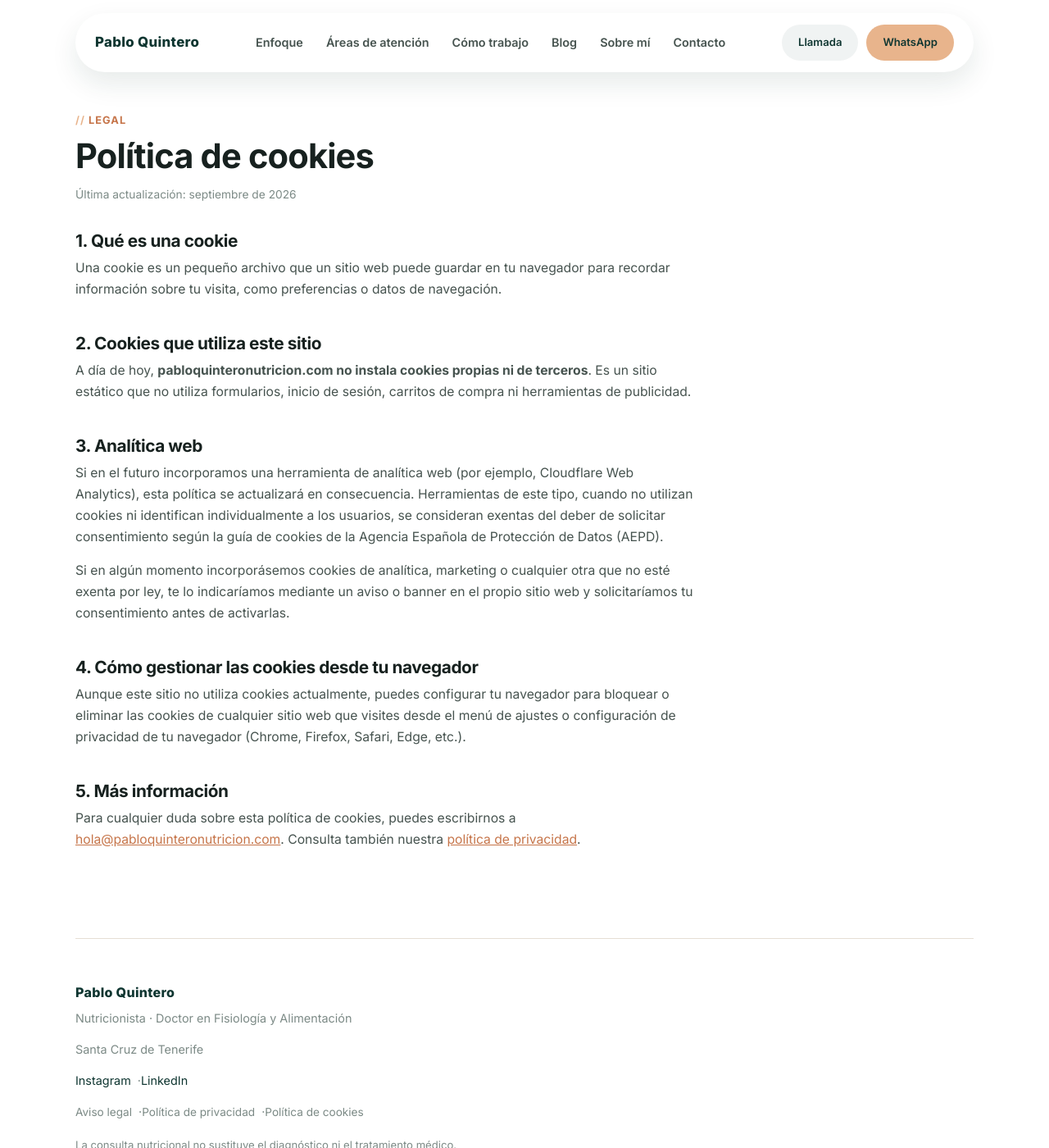
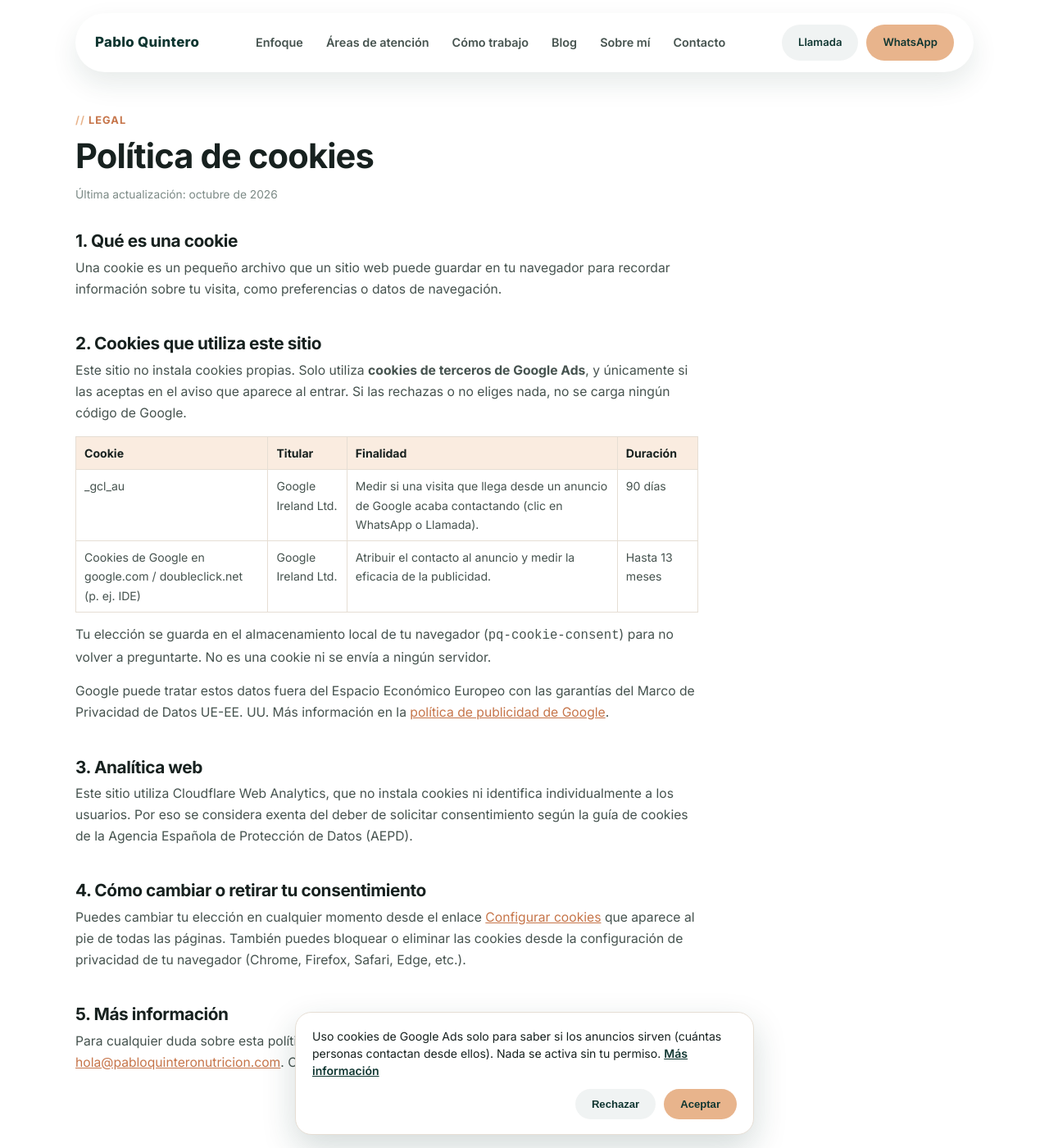
Before and after one commit to pquinriver/pabloquintero-nutricion, a Jekyll site: the page cookies.html, which Jekyll copies as it is, in a window 1280 px wide and 1400 px high. Shown: the whole window at 82% size. Built offline with Jekyll 4.4.1, drawn with Linux system fonts in a browser that asks for light colours.

Commit message:
Add cookie consent banner with Google Ads conversion tracking
Google tag loads only after consent (basic mode). WhatsApp and phone
clicks fire the 'Contact' conversion. Cookie policy updated and a
'Configurar cookies' link added to every footer.

Co-Authored-By: Claude Opus 5.5 <noreply@anthropic.com>

```diff
--- a/_includes/footer.html
+++ b/_includes/footer.html
@@ -3,6 +3,6 @@
     <p>Nutricionista · Doctor (PhD) en Fisiología y Alimentación</p>
     <p>Santa Cruz de Tenerife · El Médano</p>
     <p class="f-links"><a href="#">Instagram</a>·<a href="https://www.linkedin.com/in/pabloquintero" target="_blank" rel="noopener">LinkedIn</a></p>
-    <p class="f-legal"><a href="{{ '/aviso-legal.html' | relative_url }}">Aviso legal</a>·<a href="{{ '/privacidad.html' | relative_url }}">Política de privacidad</a>·<a href="{{ '/cookies.html' | relative_url }}">Política de cookies</a></p>
+    <p class="f-legal"><a href="{{ '/aviso-legal.html' | relative_url }}">Aviso legal</a>·<a href="{{ '/privacidad.html' | relative_url }}">Política de privacidad</a>·<a href="{{ '/cookies.html' | relative_url }}">Política de cookies</a>·<a href="#" data-cookie-settings>Configurar cookies</a></p>
     <p class="f-disclaimer">La consulta nutricional no sustituye el diagnóstico ni el tratamiento médico.</p>
   </footer>
--- a/_includes/head.html
+++ b/_includes/head.html
@@ -28,4 +28,5 @@
 <link rel="preconnect" href="https://fonts.gstatic.com" crossorigin>
 <link href="https://fonts.googleapis.com/css2?family=Inter:wght@400;500;600;700;800&display=swap" rel="stylesheet">
 <link rel="stylesheet" href="{{ '/styles.css' | relative_url }}">
+<script src="{{ '/assets/consent.js' | relative_url }}" defer></script>
 <!-- Cloudflare Web Analytics --><script type='module' src='https://static.cloudflareinsights.com/beacon.min.js' data-cf-beacon='{"token": "a125f3a845f649b9b76d98db387de71a"}'></script><!-- End Cloudflare Web Analytics -->
--- /dev/null
+++ b/assets/consent.js
@@ -0,0 +1,83 @@
+// Banner de cookies + Google Ads (modo básico: no se carga nada de Google sin consentimiento).
+// Conversión "Contact": clic en WhatsApp o en Llamada.
+(function () {
+  var ADS_ID = 'AW-18451637807';
+  var CONTACT_CONVERSION = 'AW-18451637807/y5jpCPjg8IsdEK_Mtt5E';
+  var KEY = 'pq-cookie-consent'; // 'granted' | 'denied'
+
+  function getChoice() {
+    try { return localStorage.getItem(KEY); } catch (e) { return null; }
+  }
+  function setChoice(v) {
+    try { localStorage.setItem(KEY, v); } catch (e) {}
+  }
+
+  var loaded = false;
+  function loadGoogleTag() {
+    if (loaded) return;
+    loaded = true;
+    window.dataLayer = window.dataLayer || [];
+    window.gtag = function () { dataLayer.push(arguments); };
+    gtag('consent', 'default', {
+      ad_storage: 'granted', ad_user_data: 'granted',
+      ad_personalization: 'granted', analytics_storage: 'denied'
+    });
+    gtag('js', new Date());
+    gtag('config', ADS_ID);
+    var s = document.createElement('script');
+    s.async = true;
+    s.src = 'https://www.googletagmanager.com/gtag/js?id=' + ADS_ID;
+    document.head.appendChild(s);
+  }
+
+  function trackContact(e) {
+    var a = e.target.closest && e.target.closest('a[href^="https://wa.me"], a[href^="tel:"]');
+    if (!a || !loaded) return;
+    gtag('event', 'conversion', { send_to: CONTACT_CONVERSION, transport_type: 'beacon' });
+  }
+
+  function closeBanner() {
+    var b = document.getElementById('cookieBanner');
+    if (b) b.remove();
+  }
+
+  function showBanner() {
+    if (document.getElementById('cookieBanner')) return;
+    var b = document.createElement('div');
+    b.id = 'cookieBanner';
+    b.className = 'cookie-banner';
+    b.setAttribute('role', 'dialog');
+    b.setAttribute('aria-label', 'Preferencias de cookies');
+    b.innerHTML =
+      '<p>Uso cookies de Google Ads solo para saber si los anuncios sirven (cuántas personas contactan desde ellos). ' +
+      'Nada se activa sin tu permiso. <a href="/cookies.html">Más información</a></p>' +
+      '<div class="cookie-actions">' +
+      '<button type="button" class="btn btn--secondary btn--sm" data-consent="denied">Rechazar</button>' +
+      '<button type="button" class="btn btn--primary btn--sm" data-consent="granted">Aceptar</button>' +
+      '</div>';
+    b.addEventListener('click', function (e) {
+      var v = e.target.getAttribute && e.target.getAttribute('data-consent');
+      if (!v) return;
+      var previous = getChoice();
+      setChoice(v);
+      closeBanner();
+      if (v === 'granted') loadGoogleTag();
+      else if (previous === 'granted') location.reload(); // retirar consentimiento: recargar sin la etiqueta
+    });
+    document.body.appendChild(b);
+  }
+
+  function init() {
+    var choice = getChoice();
+    if (choice === 'granted') loadGoogleTag();
+    else if (choice !== 'denied') showBanner();
+
+    document.addEventListener('click', trackContact, true);
+    document.querySelectorAll('[data-cookie-settings]').forEach(function (el) {
+      el.addEventListener('click', function (e) { e.preventDefault(); showBanner(); });
+    });
+  }
+
+  if (document.readyState === 'loading') document.addEventListener('DOMContentLoaded', init);
+  else init();
+})();
--- a/aviso-legal.html
+++ b/aviso-legal.html
@@ -14,6 +14,7 @@
 <link rel="preconnect" href="https://fonts.gstatic.com" crossorigin>
 <link href="https://fonts.googleapis.com/css2?family=Inter:wght@400;500;600;700;800&display=swap" rel="stylesheet">
 <link rel="stylesheet" href="styles.css">
+<script src="/assets/consent.js" defer></script>
 </head>
 <body>
 
@@ -99,7 +100,7 @@
     <p>Nutricionista · Doctor en Fisiología y Alimentación</p>
     <p>Santa Cruz de Tenerife</p>
     <p class="f-links"><a href="#">Instagram</a>·<a href="https://www.linkedin.com/in/pabloquintero" target="_blank" rel="noopener">LinkedIn</a></p>
-    <p class="f-legal"><a href="aviso-legal.html">Aviso legal</a>·<a href="privacidad.html">Política de privacidad</a>·<a href="cookies.html">Política de cookies</a></p>
+    <p class="f-legal"><a href="aviso-legal.html">Aviso legal</a>·<a href="privacidad.html">Política de privacidad</a>·<a href="cookies.html">Política de cookies</a>·<a href="#" data-cookie-settings>Configurar cookies</a></p>
     <p class="f-disclaimer">La consulta nutricional no sustituye el diagnóstico ni el tratamiento médico.</p>
   </footer>
 
--- a/cookies.html
+++ b/cookies.html
@@ -14,6 +14,7 @@
 <link rel="preconnect" href="https://fonts.gstatic.com" crossorigin>
 <link href="https://fonts.googleapis.com/css2?family=Inter:wght@400;500;600;700;800&display=swap" rel="stylesheet">
 <link rel="stylesheet" href="styles.css">
+<script src="/assets/consent.js" defer></script>
 </head>
 <body>
 
@@ -53,7 +54,7 @@
   <section class="legal-hero">
     <p class="eyebrow-note">Legal</p>
     <h1 style="font-size:clamp(1.9rem,3.5vw,2.6rem);max-width:640px;">Política de cookies</h1>
-    <p class="legal-updated">Última actualización: septiembre de 2026</p>
+    <p class="legal-updated">Última actualización: octubre de 2026</p>
   </section>
 
   <section class="legal-content">
@@ -62,14 +63,22 @@
     <p>Una cookie es un pequeño archivo que un sitio web puede guardar en tu navegador para recordar información sobre tu visita, como preferencias o datos de navegación.</p>
 
     <h2>2. Cookies que utiliza este sitio</h2>
-    <p>A día de hoy, <b>pabloquinteronutricion.com no instala cookies propias ni de terceros</b>. Es un sitio estático que no utiliza formularios, inicio de sesión, carritos de compra ni herramientas de publicidad.</p>
+    <p>Este sitio no instala cookies propias. Solo utiliza <b>cookies de terceros de Google Ads</b>, y únicamente si las aceptas en el aviso que aparece al entrar. Si las rechazas o no eliges nada, no se carga ningún código de Google.</p>
+    <table>
+      <thead><tr><th>Cookie</th><th>Titular</th><th>Finalidad</th><th>Duración</th></tr></thead>
+      <tbody>
+        <tr><td>_gcl_au</td><td>Google Ireland Ltd.</td><td>Medir si una visita que llega desde un anuncio de Google acaba contactando (clic en WhatsApp o Llamada).</td><td>90 días</td></tr>
+        <tr><td>Cookies de Google en google.com / doubleclick.net (p. ej. IDE)</td><td>Google Ireland Ltd.</td><td>Atribuir el contacto al anuncio y medir la eficacia de la publicidad.</td><td>Hasta 13 meses</td></tr>
+      </tbody>
+    </table>
+    <p>Tu elección se guarda en el almacenamiento local de tu navegador (<code>pq-cookie-consent</code>) para no volver a preguntarte. No es una cookie ni se envía a ningún servidor.</p>
+    <p>Google puede tratar estos datos fuera del Espacio Económico Europeo con las garantías del Marco de Privacidad de Datos UE-EE. UU. Más información en la <a href="https://policies.google.com/technologies/ads?hl=es" target="_blank" rel="noopener">política de publicidad de Google</a>.</p>
 
     <h2>3. Analítica web</h2>
-    <p>Si en el futuro incorporamos una herramienta de analítica web (por ejemplo, Cloudflare Web Analytics), esta política se actualizará en consecuencia. Herramientas de este tipo, cuando no utilizan cookies ni identifican individualmente a los usuarios, se consideran exentas del deber de solicitar consentimiento según la guía de cookies de la Agencia Española de Protección de Datos (AEPD).</p>
-    <p>Si en algún momento incorporásemos cookies de analítica, marketing o cualquier otra que no esté exenta por ley, te lo indicaríamos mediante un aviso o banner en el propio sitio web y solicitaríamos tu consentimiento antes de activarlas.</p>
+    <p>Este sitio utiliza Cloudflare Web Analytics, que no instala cookies ni identifica individualmente a los usuarios. Por eso se considera exenta del deber de solicitar consentimiento según la guía de cookies de la Agencia Española de Protección de Datos (AEPD).</p>
 
-    <h2>4. Cómo gestionar las cookies desde tu navegador</h2>
-    <p>Aunque este sitio no utiliza cookies actualmente, puedes configurar tu navegador para bloquear o eliminar las cookies de cualquier sitio web que visites desde el menú de ajustes o configuración de privacidad de tu navegador (Chrome, Firefox, Safari, Edge, etc.).</p>
+    <h2>4. Cómo cambiar o retirar tu consentimiento</h2>
+    <p>Puedes cambiar tu elección en cualquier momento desde el enlace <a href="#" data-cookie-settings>Configurar cookies</a> que aparece al pie de todas las páginas. También puedes bloquear o eliminar las cookies desde la configuración de privacidad de tu navegador (Chrome, Firefox, Safari, Edge, etc.).</p>
 
     <h2>5. Más información</h2>
     <p>Para cualquier duda sobre esta política de cookies, puedes escribirnos a <a href="mailto:hola@pabloquinteronutricion.com">hola@pabloquinteronutricion.com</a>. Consulta también nuestra <a href="privacidad.html">política de privacidad</a>.</p>
@@ -81,7 +90,7 @@
     <p>Nutricionista · Doctor en Fisiología y Alimentación</p>
     <p>Santa Cruz de Tenerife</p>
     <p class="f-links"><a href="#">Instagram</a>·<a href="https://www.linkedin.com/in/pabloquintero" target="_blank" rel="noopener">LinkedIn</a></p>
-    <p class="f-legal"><a href="aviso-legal.html">Aviso legal</a>·<a href="privacidad.html">Política de privacidad</a>·<a href="cookies.html">Política de cookies</a></p>
+    <p class="f-legal"><a href="aviso-legal.html">Aviso legal</a>·<a href="privacidad.html">Política de privacidad</a>·<a href="cookies.html">Política de cookies</a>·<a href="#" data-cookie-settings>Configurar cookies</a></p>
     <p class="f-disclaimer">La consulta nutricional no sustituye el diagnóstico ni el tratamiento médico.</p>
   </footer>
 
--- a/index.html
+++ b/index.html
@@ -28,6 +28,7 @@
 <link rel="preconnect" href="https://fonts.gstatic.com" crossorigin>
 <link href="https://fonts.googleapis.com/css2?family=Inter:wght@400;500;600;700;800&display=swap" rel="stylesheet">
 <link rel="stylesheet" href="styles.css">
+<script src="/assets/consent.js" defer></script>
 <script type="application/ld+json">
 {
   "@context": "https://schema.org",
@@ -402,7 +403,7 @@
     <p>Nutricionista · Doctor (PhD) en Fisiología y Alimentación</p>
     <p>Santa Cruz de Tenerife · El Médano · Online</p>
     <p class="f-links"><a href="#">Instagram</a>·<a href="https://www.linkedin.com/in/pabloquintero" target="_blank" rel="noopener">LinkedIn</a></p>
-    <p class="f-legal"><a href="aviso-legal.html">Aviso legal</a>·<a href="privacidad.html">Política de privacidad</a>·<a href="cookies.html">Política de cookies</a></p>
+    <p class="f-legal"><a href="aviso-legal.html">Aviso legal</a>·<a href="privacidad.html">Política de privacidad</a>·<a href="cookies.html">Política de cookies</a>·<a href="#" data-cookie-settings>Configurar cookies</a></p>
     <p class="f-disclaimer">La consulta nutricional no sustituye el diagnóstico ni el tratamiento médico.</p>
   </footer>
 
--- a/privacidad.html
+++ b/privacidad.html
@@ -14,6 +14,7 @@
 <link rel="preconnect" href="https://fonts.gstatic.com" crossorigin>
 <link href="https://fonts.googleapis.com/css2?family=Inter:wght@400;500;600;700;800&display=swap" rel="stylesheet">
 <link rel="stylesheet" href="styles.css">
+<script src="/assets/consent.js" defer></script>
 </head>
 <body>
 
@@ -102,7 +103,7 @@
     <p>Nutricionista · Doctor en Fisiología y Alimentación</p>
     <p>Santa Cruz de Tenerife</p>
     <p class="f-links"><a href="#">Instagram</a>·<a href="https://www.linkedin.com/in/pabloquintero" target="_blank" rel="noopener">LinkedIn</a></p>
-    <p class="f-legal"><a href="aviso-legal.html">Aviso legal</a>·<a href="privacidad.html">Política de privacidad</a>·<a href="cookies.html">Política de cookies</a></p>
+    <p class="f-legal"><a href="aviso-legal.html">Aviso legal</a>·<a href="privacidad.html">Política de privacidad</a>·<a href="cookies.html">Política de cookies</a>·<a href="#" data-cookie-settings>Configurar cookies</a></p>
     <p class="f-disclaimer">La consulta nutricional no sustituye el diagnóstico ni el tratamiento médico.</p>
   </footer>
 
--- a/styles.css
+++ b/styles.css
@@ -230,6 +230,10 @@
   .legal-content ul{margin:0 0 1em;padding-left:1.2em;color:var(--ink-soft)}
   .legal-content li{margin-bottom:.4em}
   .legal-content a{color:var(--terracotta);text-decoration:underline}
+  .legal-content table{width:100%;border-collapse:collapse;margin:0 0 1em;font-size:.88rem}
+  .legal-content th,.legal-content td{border:1px solid var(--line);padding:8px 10px;text-align:left;vertical-align:top}
+  .legal-content th{background:var(--paper-alt);color:var(--ink)}
+  @media (max-width:640px){.legal-content table{display:block;overflow-x:auto}}
   .legal-meta{background:var(--paper-alt);border:1px solid rgba(232,180,140,.4);border-radius:18px;padding:20px 24px;font-size:.92rem;color:var(--ink-soft);margin:0 0 2em}
   .legal-meta div{margin-bottom:4px}
   .legal-meta b{color:var(--ink)}
@@ -268,3 +272,10 @@
     .subscribe-form{flex-direction:column}
     .subscribe-form .btn{width:100%;justify-content:center}
   }
+
+  /* ---------- cookie banner ---------- */
+  .cookie-banner{position:fixed;left:16px;right:16px;bottom:16px;z-index:100;max-width:560px;margin:0 auto;background:var(--paper);color:var(--ink);border:1px solid var(--line);border-radius:20px;box-shadow:0 16px 40px rgba(15,54,49,.18);padding:18px 20px;font-size:.88rem;line-height:1.5}
+  .cookie-banner p{margin:0 0 12px}
+  .cookie-banner a{color:var(--forest);font-weight:600}
+  .cookie-actions{display:flex;gap:10px;justify-content:flex-end}
+  @media (max-width:480px){.cookie-actions .btn{flex:1;justify-content:center}}
```
